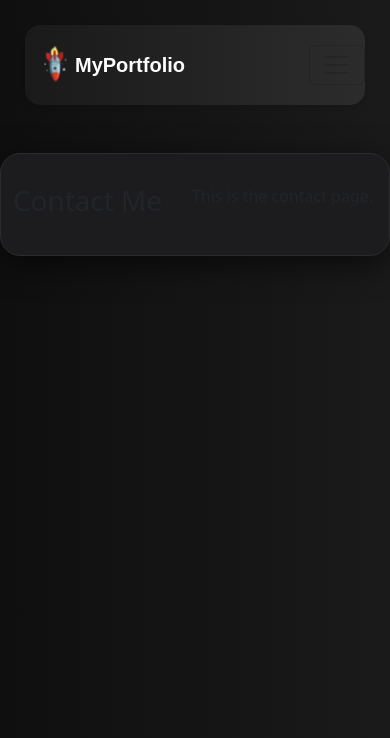
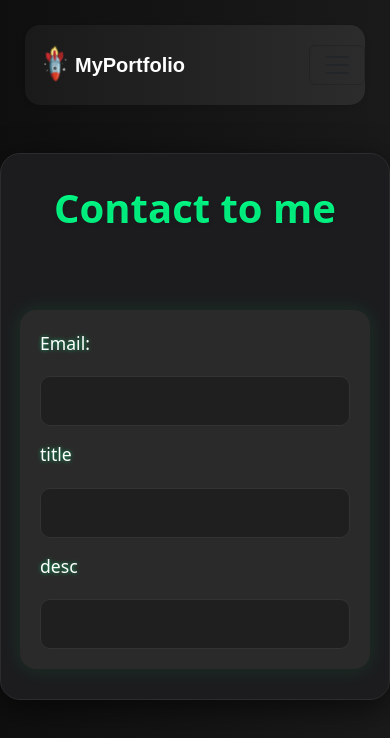
Before and after one commit to anlongawf/portfolio-react, a React (Create React App) app: page /contact in a window 390 px wide. Shown: the top 738 px of the page. Built offline with nearby package versions, Linux system fonts and the light colour scheme.

Commit message:
feat: complete Projects and Contact pages with responsive design

```diff
--- a/package.json
+++ b/package.json
@@ -13,6 +13,7 @@
     "react-dom": "^19.1.0",
     "react-router-dom": "^7.6.1",
     "react-scripts": "5.0.1",
+    "react-scroll": "^1.9.3",
     "web-vitals": "^2.1.4"
   },
   "scripts": {
@@ -42,6 +43,6 @@
   "devDependencies": {
     "autoprefixer": "^10.4.21",
     "postcss": "^8.5.4",
-    "tailwindcss": "^4.1.8"
+    "tailwindcss": "^3.4.17"
   }
 }
--- a/public/profiles.json
+++ b/public/profiles.json
@@ -5,6 +5,6 @@
     "name": "Pan",
     "job": "Student / Developer",
     "bio": "I come from Ba Ria city",
-    "desc": "Lorem, ipsum dolor sit amet consectetur adipisicing elit. Ex fuga voluptates iste eum veritatis cumque, explicabo repellendus minus suscipit nobis dolorem quae officiis vero fugiat earum doloremque..."
+    "desc": "Lorem ipsum dolor sit, amet consectetur adipisicing elit. Optio temporibus sint autem sit excepturi eius, quas dolore corporis rem magnam consectetur suscipit. Molestiae ipsam, expedita fuga porro vel aspernatur! Minus veritatis quas, necessitatibus ipsam nihil veniam corporis exercitationem, maxime iste similique incidunt aperiam laudantium magnam recusandae ab dolore vitae placeat dicta consequuntur repudiandae fuga qui harum? Enim aspernatur dicta amet quod laborum magni quidem animi? Illo, ratione possimus similique quibusdam libero eaque voluptate fuga, soluta numquam, obcaecati quaerat earum iusto eveniet tempore. Ipsa, aut non! Maiores tenetur magnam alias dolorum suscipit neque ratione minus architecto! Consectetur ducimus libero eos blanditiis et laboriosam ipsam! Earum explicabo culpa id nihil quia adipisci, harum, illo perferendis vero, a officia! Neque, nobis? Officia consectetur asperiores natus, sint qui excepturi laborum, autem eius odio nulla aspernatur rem? Hic, alias magni harum at blanditiis temporibus tempore? Nesciunt laboriosam, illo dolores maiores aspernatur qui, temporibus recusandae placeat, provident aperiam nostrum doloremque iusto dignissimos. Ullam saepe accusamus nemo possimus sequi natus unde animi quos veniam obcaecati quisquam vero sapiente minima aliquam illum deleniti assumenda illo laboriosam, reprehenderit incidunt corrupti recusandae? Similique ratione sapiente numquam dolorem"
   }
 ]
--- a/src/App.js
+++ b/src/App.js
@@ -5,9 +5,9 @@ import Home from './pages/Home';
 import About from './pages/About';
 import Projects from './pages/Projects';
 import Contact from './pages/Contact';
-import './styles/style.css';
-import './styles/reset.css';
-import './styles/header.css';
+import './styles/index.css';
+// import './styles/reset.css';
+// import './styles/header.css';
 
 function App() {
   return (
@@ -15,7 +15,7 @@ function App() {
       <MyNavbar />
       <Routes>
         <Route path="/" element={<Home />} />
-        <Route path="/about" element={<About />} />
+        <Route path="#about"/>
         <Route path="/projects" element={<Projects />} />
         <Route path="/contact" element={<Contact />} />
       </Routes>
--- /dev/null
+++ b/src/components/Footer.jsx
@@ -0,0 +1,14 @@
+import React from 'react';
+
+export default function Footer() {
+  return (
+    <footer className="bg-body-black text-center">
+      <div className="container p-4 d-flex justify-content-center">
+        <div className="text-center p-3 text-light">
+        © 2025 Ans Studio
+      </div>
+      </div>
+
+    </footer>
+  );
+}
--- a/src/components/NavBar.jsx
+++ b/src/components/NavBar.jsx
@@ -1,20 +1,55 @@
 import React from 'react';
-import { Navbar, Nav, Container } from 'react-bootstrap';
+import { Navbar, Nav } from 'react-bootstrap';
 import { Link } from 'react-router-dom';
+import { Link as ScrollLink } from 'react-scroll';
 
 export default function MyNavbar() {
   return (
     <Navbar bg="black" expand="lg" sticky="top" className="shadow-sm">
-        <Navbar.Brand as={Link} to="/" className="d-flex justify-content-center align-items-center">MyPortfolio</Navbar.Brand>
-        <Navbar.Toggle aria-controls="basic-navbar-nav" />
-        <Navbar.Collapse id="basic-navbar-nav">
-          <Nav className="ms-auto">
-            <Nav.Link as={Link} to="/">Home</Nav.Link>
-            <Nav.Link as={Link} to="/about">About</Nav.Link>
-            <Nav.Link as={Link} to="/projects">Projects</Nav.Link>
-            <Nav.Link as={Link} to="/contact">Contact</Nav.Link>
-          </Nav>
-        </Navbar.Collapse>
+      <Navbar.Brand as={Link} to="/" className="d-flex justify-content-center align-items-center">
+        MyPortfolio
+      </Navbar.Brand>
+      <Navbar.Toggle aria-controls="basic-navbar-nav" />
+      <Navbar.Collapse id="basic-navbar-nav">
+        <Nav className="ms-auto">
+          <ScrollLink
+            to="home"
+            smooth={true}
+            duration={500}
+            offset={-70}
+            className="nav-link"
+          >
+            Home
+          </ScrollLink>
+          <ScrollLink
+            to="skills"
+            smooth={true}
+            duration={500}
+            offset={-70}
+            className="nav-link"
+          >
+            My Skills
+          </ScrollLink>
+          <ScrollLink
+            to="projects"
+            smooth={true}
+            duration={500}
+            offset={-70}
+            className="nav-link"
+          >
+            Projects
+          </ScrollLink>
+          <ScrollLink
+            to="contact"
+            smooth={true}
+            duration={500}
+            offset={-70}
+            className="nav-link"
+          >
+            Contact
+          </ScrollLink>
+        </Nav>
+      </Navbar.Collapse>
     </Navbar>
   );
 }
--- a/src/pages/Contact.jsx
+++ b/src/pages/Contact.jsx
@@ -2,9 +2,16 @@ import React from 'react';
 
 export default function Contact() {
   return (
-    <div className="container mt-5">
-      <h1>Contact Me</h1>
-      <p>This is the contact page.</p>
+    <div className="container d-flex flex-column justify-content-center mt-5" id="contact">
+      <h1 className="contact-title">Contact to me</h1>
+      <form className="d-flex flex-column form-contact">
+      <label className="text-white">Email:</label>
+      <input  type="text" />
+      <label className="text-white">title</label>
+      <input type="text" />
+      <label className="text-white">desc</label>
+      <input type="text" />
+    </form>
     </div>
   );
 }
--- a/src/pages/Home.jsx
+++ b/src/pages/Home.jsx
@@ -1,14 +1,17 @@
 import React from 'react';
-import Profiles from '../components/Profiles';
+import Profiles from './Profiles';
 import TechLogos from './TechLogos';
 import Projects from './Projects';
-
+import Contact from './Contact';
+import Footer from '../components/Footer';
 export default function Home() {
   return (
     <div>
       <Profiles />
       <TechLogos/>
       <Projects/>
+      <Contact/>
+      <Footer/>
     </div>
   );
 }
--- a/src/components/Profiles.jsx
+++ b/src/pages/Profiles.jsx
@@ -9,9 +9,8 @@ export default function Profiles() {
       .then(data => setProfiles(data))
       .catch(err => console.error('Fetch error:', err));
   }, []);
-
   return (
-    <div className="container mt-5">
+    <div className="container mt-5" id="home">
       {profiles.map(profile => (
         <div className="row mb-4" key={profile.id}>
           <div className="col-md-4">
@@ -33,8 +32,9 @@ export default function Profiles() {
               </div>
             </div> {/* Đóng infor */}
           </div>
-          <div className="col-md-8">
+          <div className="col-md-8" id="about">
             <div className="content-box">
+              <p className="title">About me</p>
               <p className="desc">{profile.desc}</p>
             </div>
           </div>
--- a/src/pages/Projects.jsx
+++ b/src/pages/Projects.jsx
@@ -20,7 +20,7 @@ export default function Project() {
 
 return (
   <div className="projects-section d-flex flex-column align-items-center justify-content-center container mt-5">
-    <h2 className="projects-title mt-4">My Projects</h2>
+    <h2 className="projects-title mt-4" id="projects">My Projects</h2>
     <div className="projects-wrapper">
       <button className="scroll-btn prev" onClick={() => scrollProjects(-300)}>&lt;</button>
 
--- a/src/pages/TechLogos.jsx
+++ b/src/pages/TechLogos.jsx
@@ -21,7 +21,7 @@ export default function TechLogos() {
 
      return (
     <div className="tech-box container d-flex flex-column align-items-center text-center">
-      <h1 className="tech-text">Công nghệ sử dụng</h1>
+      <h1 className="tech-text" id="skills">Công nghệ sử dụng</h1>
       <div className="tech-logos">
         <div className="d-flex justify-content-center flex-nowrap">
           {techs.map((tech) => (
--- /dev/null
+++ b/src/styles/index.css
@@ -0,0 +1,2 @@
+@import './header.css';
+@import './style.css';
--- a/src/styles/style.css
+++ b/src/styles/style.css
@@ -8,6 +8,8 @@
   --gradient-tech-start: rgb(26, 203, 138);
   --gradient-tech-end: #00ff88;
 }
+
+
 
 body {
   background: linear-gradient(to right, #0f0f0f, #1a1a1a);
@@ -103,6 +105,29 @@ body {
   animation: gradientMove 5s ease infinite;
 }
 
+.title {
+  font-size: 2.2rem;
+  font-weight: 700;
+  margin-bottom: 1rem;
+  text-align: center;
+  color: var(--green-light);
+  text-shadow: 0 0 10px var(--green-text-shadow);
+  background: linear-gradient(to right, var(--gradient-tech-start), var(--gradient-tech-end));
+  -webkit-background-clip: text;
+  -webkit-text-fill-color: transparent;
+  animation: glowText 2s ease-in-out infinite alternate;
+}
+
+@keyframes glowText {
+  from {
+    text-shadow: 0 0 5px var(--green-shadow);
+  }
+  to {
+    text-shadow: 0 0 15px var(--green-shadow-hover), 0 0 20px var(--green-glow);
+  }
+}
+
+
 .tech {
   display: flex;
   align-items: center;
@@ -158,8 +183,10 @@ body {
   animation-play-state: paused; /* Tạm dừng animation khi hover */
 }
 
-.tech-text {
+.tech-text, .projects-title, .contact-title {
+  text-align: center;
   font-size: 2.5rem;
+  width: 100%;
   font-weight: 700;
   background: var(--green-light);
   -webkit-background-clip: text;
@@ -196,7 +223,7 @@ body {
 
 @keyframes scroll-left {
   0% {
-    transform: translateX(100%);
+    transform: translateX(50%);
   }
   100% {
     transform: translateX(-100%);
@@ -278,14 +305,6 @@ body {
 .projects-section {
   max-width: 100%;
   padding: 0 15px;
-}
-
-.projects-title {
-  font-size: 2rem; /* giảm kích thước để vừa hơn */
-  margin-bottom: 30px;
-  color: var(--green-light);
-  font-weight: 700;
-  text-align: center;
 }
 
 .projects-wrapper {
@@ -390,6 +409,45 @@ body {
   transform: scale(0.95);
 }
 
+.form-contact {
+  gap: 15px;
+  margin: 0 auto;
+  padding: 20px;
+  background: #2a2a2a;
+  border-radius: 16px;
+  box-shadow: 0 0 20px rgba(0, 255, 136, 0.1);
+  transition: all 0.3s ease;
+  min-width: 350px;
+}
+
+.form-contact:hover {
+  box-shadow: 0 0 25px rgba(0, 255, 136, 0.4);
+}
+
+.form-contact label {
+  font-weight: 500;
+  font-size: 1.1rem;
+  color: var(--green-light);
+  margin-bottom: 5px;
+  text-shadow: 0 0 4px var(--green-text-shadow);
+}
+
+.form-contact input {
+  padding: 12px 16px;
+  background-color: #1f1f1f;
+  border: 1px solid #333;
+  border-radius: 10px;
+  color: #fff;
+  font-size: 1rem;
+  outline: none;
+  transition: border 0.3s, box-shadow 0.3s;
+}
+
+.form-contact input:focus {
+  border-color: var(--green-light);
+  box-shadow: 0 0 8px var(--green-glow);
+}
+
 
 @keyframes gradientMove {
   0% {
```
Also changed, not shown: 1 other file (tests, documents, lock files or other folders).
